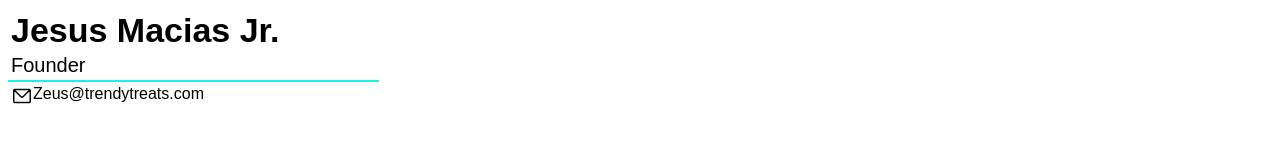
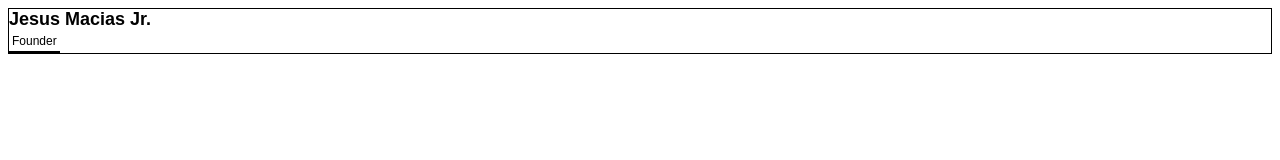
Before and after one commit to TT-GraphicDesign/Email-Signatures, a plain HTML site: page index.html in a window 1280 px wide. Drawn offline with Linux system fonts and the light colour scheme.

Commit message:
Restart everything?

```diff
--- a/index.html
+++ b/index.html
@@ -1,40 +1,22 @@
 <table cellspacing="0" cellpadding="0"
-    style="border-collapse: collapse;table-layout: fixed;overflow-wrap: break-word;word-wrap: break-word;word-break: break-word;"
+    style="border-collapse: collapse;table-layout: fixed;overflow-wrap: break-word;word-wrap: break-word;word-break: break-word;border:1px solid black;"
     width="100%">
     <tr>
        <td>
             <table>
                 <tr>
-                    <table style = "width: 371px; border-bottom: 2px solid black; border-color: #1beeee;">
+                    <table style = "border-bottom: 2px solid black;">
                         <tr>
-                            <td style = "font-family: Poppins, sans-serif;
-                            font-size: 34px;
-                            font-weight: 600;
-                            line-height: normal;">Jesus Macias Jr.</td>
+                            <span style="font-family: 'Poppins', sans-serif;font-weight: 600;font-size: 18px;line-height: 20px;"> Jesus Macias Jr.</span>
                         </tr>
                         <tr>
-                            <td style = "font-family: Poppins, sans-serif;
-                            font-size: 20px;
-                            font-weight: 300;">Founder</td>
-                        </tr>
-                    </table>
-                </tr>
-                <tr>
-                    <table>
-                        <tr>
-                            <td style="font-family:'Poppins',sans-serif;
-                                    margin-right:25px;
-                                    display:inline-flex;">
-                                    <svg xmlns="http://www.w3.org/2000/svg" width="22" height="22" viewBox="0 0 22 22" fill="none">
-                                <path d="M3.20833 5.04166L9.70364 11.537C10.4196 12.2529 11.5804 12.2529 12.2964 11.537L18.7917 5.04166M3.66667 17.4167H18.3333C18.8396 17.4167 19.25 17.0063 19.25 16.5V5.49999C19.25 4.99373 18.8396 4.58333 18.3333 4.58333H3.66667C3.16041 4.58333 2.75 4.99373 2.75 5.5V16.5C2.75 17.0063 3.16041 17.4167 3.66667 17.4167Z" stroke="#000807" stroke-width="1.5" stroke-linecap="round" stroke-linejoin="round"/>
-                              </svg>Zeus@trendytreats.com</td>
+                            <td>
+                                <span style ="font-family:'Poppins',sans-serif;font-weight:400;font-size:12px;">Founder</span>
+                            </td>
                         </tr>
                     </table>
                 </tr>
             </table>
-       </td>
-       <td>
-            <table></table>
-       </td>
+         </td>
     </tr>
 </table>
```
